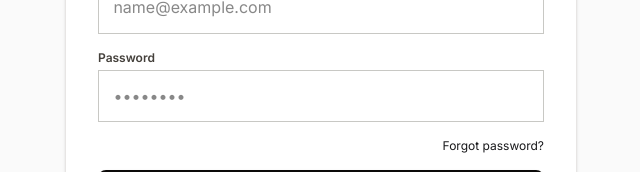
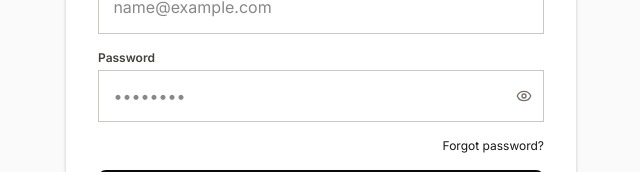
Before and after one commit to anbupravin77-cloud/suga_health_V1, a Next.js app: page /sign-in in a window 1280 px wide. Shown: the part 319-491 px from the top of the page, without its empty margins (319-959 px from the left). Built offline with nearby package versions, Linux system fonts and the light colour scheme; no server answers.

Commit message:
feat: add password visibility toggle

```diff
--- a/src/components/auth/auth-form.tsx
+++ b/src/components/auth/auth-form.tsx
@@ -2,7 +2,7 @@
 
 import Link from "next/link";
 import { useRouter, useSearchParams } from "next/navigation";
-import { ArrowRight, Loader2, Mail } from "lucide-react";
+import { ArrowRight, Eye, EyeOff, Loader2, Mail } from "lucide-react";
 import { useState, type FormEvent } from "react";
 import { createClient } from "@/lib/supabase/client";
 
@@ -14,6 +14,7 @@ export function AuthForm({ mode }: { mode: Mode }) {
   const [loading, setLoading] = useState(false);
   const [message, setMessage] = useState("");
   const [error, setError] = useState("");
+  const [showPassword, setShowPassword] = useState(false);
 
   async function handleSubmit(event: FormEvent<HTMLFormElement>) {
     event.preventDefault();
@@ -105,7 +106,27 @@ export function AuthForm({ mode }: { mode: Mode }) {
         {mode !== "forgot-password" && (
           <div>
             <label htmlFor="password" className="mb-1 block text-xs font-semibold text-stone-700">Password</label>
-            <input id="password" name="password" type="password" placeholder="••••••••" autoComplete={isSignIn ? "current-password" : "new-password"} minLength={8} className="w-full rounded-lg border border-stone-200 px-3.5 py-2.5 text-xs focus:border-stone-900 focus:outline-none" required />
+            <div className="relative">
+              <input
+                id="password"
+                name="password"
+                type={showPassword ? "text" : "password"}
+                placeholder="••••••••"
+                autoComplete={isSignIn ? "current-password" : "new-password"}
+                minLength={8}
+                className="w-full rounded-lg border border-stone-200 px-3.5 py-2.5 pr-11 text-xs focus:border-stone-900 focus:outline-none"
+                required
+              />
+              <button
+                type="button"
+                onClick={() => setShowPassword((visible) => !visible)}
+                className="absolute inset-y-0 right-0 flex w-10 items-center justify-center text-stone-500 hover:text-stone-900"
+                aria-label={showPassword ? "Hide password" : "Show password"}
+                aria-pressed={showPassword}
+              >
+                {showPassword ? <EyeOff className="h-4 w-4" /> : <Eye className="h-4 w-4" />}
+              </button>
+            </div>
           </div>
         )}
 
```
